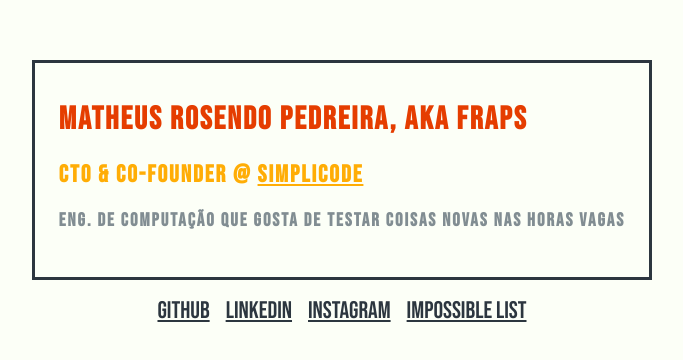
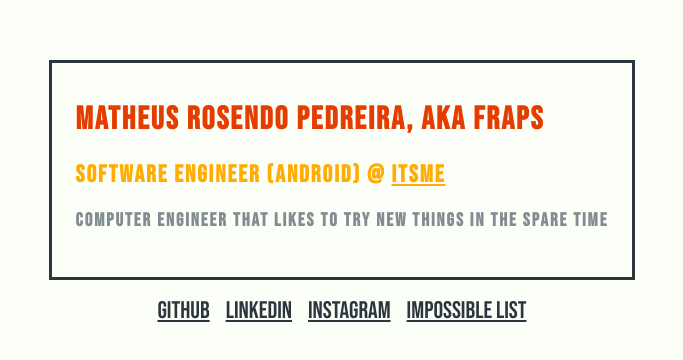
Before and after one commit to frapsMatheus/fraps.dev, a Next.js app: page / in a window 1280 px wide. Shown: the part 208-568 px from the top of the page, without its empty margins (298-981 px from the left). Built offline with nearby package versions, Linux system fonts and the light colour scheme.

Commit message:
feat(index.tsx): update landing page

```diff
--- a/src/pages/index.tsx
+++ b/src/pages/index.tsx
@@ -10,10 +10,10 @@
       <div className={styles.card}>
         <h1>Matheus Rosendo Pedreira, aka Fraps</h1>
         <h2>
-          CTO & CO-FOUNDER @ <a href="http://simplicode.com.br/">Simplicode</a>
+          Software Engineer (Android) @ <a href="http://itsme.cool/">Itsme</a>
         </h2>
         <h3>
-          Eng. de Computação que gosta de testar coisas novas nas horas vagas
+          Computer Engineer that likes to try new things in the spare time
         </h3>
       </div>
     );
@@ -29,7 +29,9 @@
         {/* <a>IMPOSSIBLE LIST</a>
         <a>BLOG</a> */}
         <a href="https://www.instagram.com/fraps_matheus">INSTAGRAM</a>
-        <a href="https://www.notion.so/frapsmatheus/Minha-lista-imposs-vel-d26409c03a814811bcb7c842d575a458">IMPOSSIBLE LIST</a>
+        <a href="https://www.notion.so/frapsmatheus/Minha-lista-imposs-vel-d26409c03a814811bcb7c842d575a458">
+          IMPOSSIBLE LIST
+        </a>
       </div>
     );
   }
```
Also changed, not shown: 1 other file (tests, documents, lock files or other folders).
